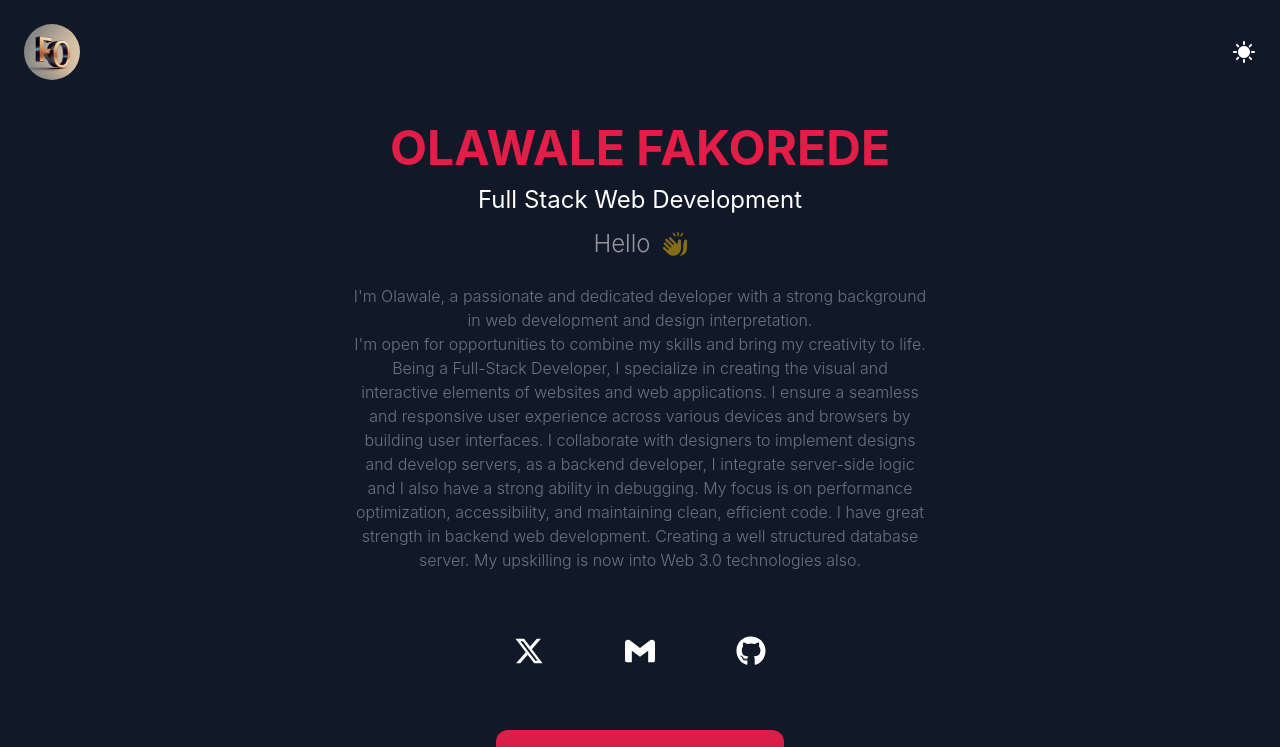
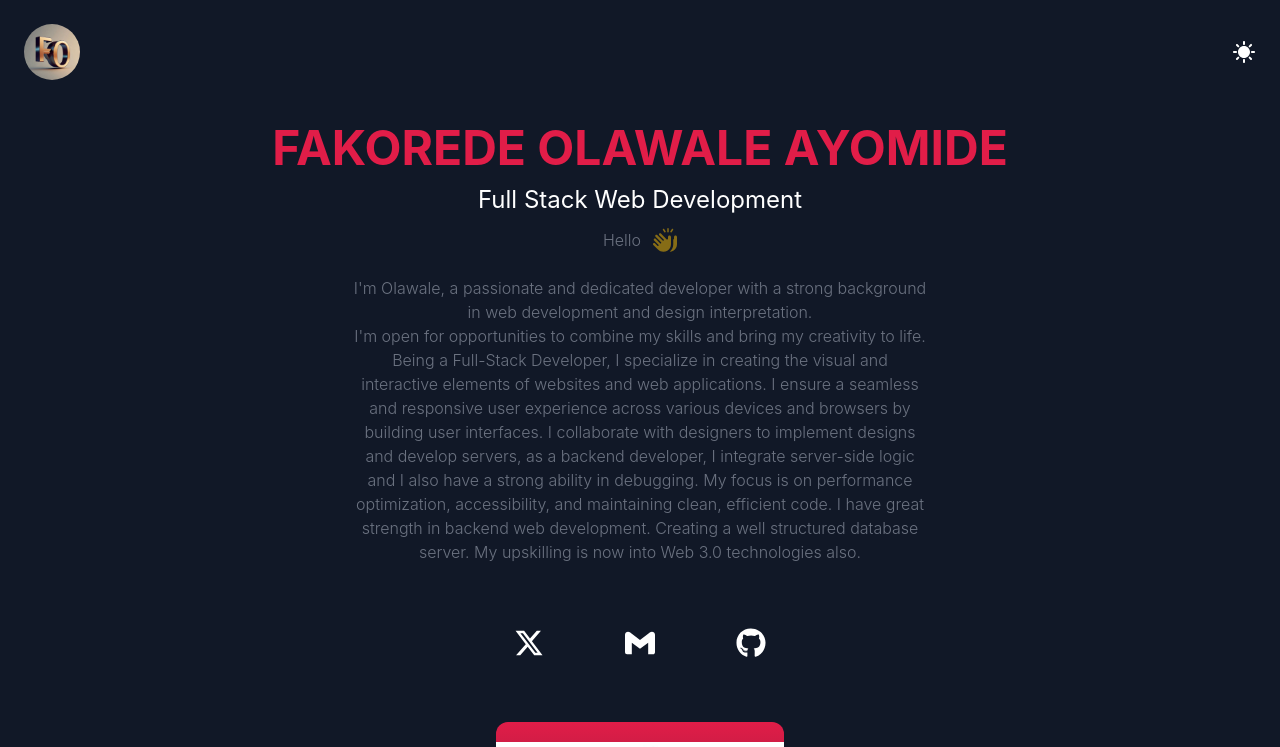
Before and after one commit to Olawale-Fakorede/olawaleFakorede, a React (Create React App) app: page / in a window 1280 px wide. Shown: the top 747 px of the page. Built offline with nearby package versions, Linux system fonts and the light colour scheme.

Commit message:
Hero texts modified

```diff
--- a/src/components/Hero.js
+++ b/src/components/Hero.js
@@ -49,12 +49,12 @@ const Hero = () => {
 
   return (
     <section className='min-h-screen flex flex-col justify-start items-center p-5 text-center'>
-        <h2 className='text-5xl text-rose-600 font-bold uppercase '>Olawale Fakorede</h2>
+        <h2 className='text-5xl text-rose-600 font-bold uppercase '> Fakorede Olawale Ayomide</h2>
         <h3 className='py-3 text-2xl'>Full Stack Web Development</h3>
         <p className='max-w-xl font-light text-gray-500'>
-            <span className='animate-pulse text-2xl text-yellow-500 flex items-center justify-center'>
-                <p className='text-white mr-3'>Hello </p>
-                <FaHandsClapping/>
+            <span className='flex items-center justify-center'>
+                <p className=' mr-3'>Hello </p>
+                <FaHandsClapping className='animate-pulse text-2xl text-yellow-500' />
             </span>
             <br />
             I'm Olawale, a passionate and dedicated  developer with a strong background in web development and design interpretation.
```
